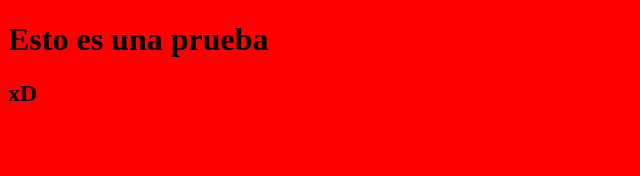
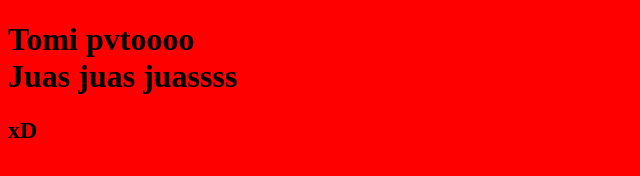
Before and after one commit to kevv1nn/kevv1nn.github.io, a plain HTML site: page index.html in a window 1280 px wide. Shown: the whole page, without its empty margins (0-640 px from the left). Drawn offline with Linux system fonts and the light colour scheme.

Commit message:
Update index.html

```diff
--- a/index.html
+++ b/index.html
@@ -11,7 +11,7 @@
     </style>
 </head>
 <body>
-    <h1>Esto es una prueba</h1>
+    <h1>Tomi pvtoooo <br> Juas juas juassss</h1>
     <h2>xD</h2>
 </body>
 </html>
```
